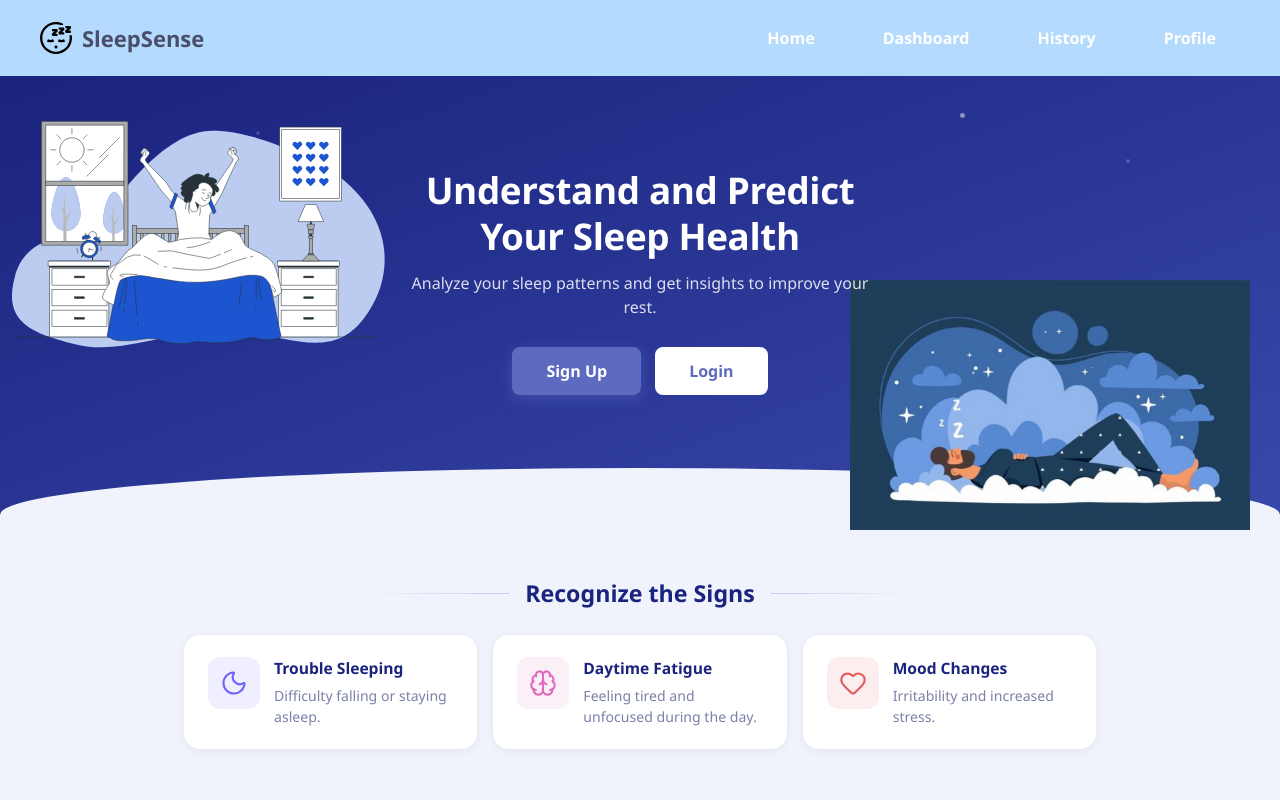
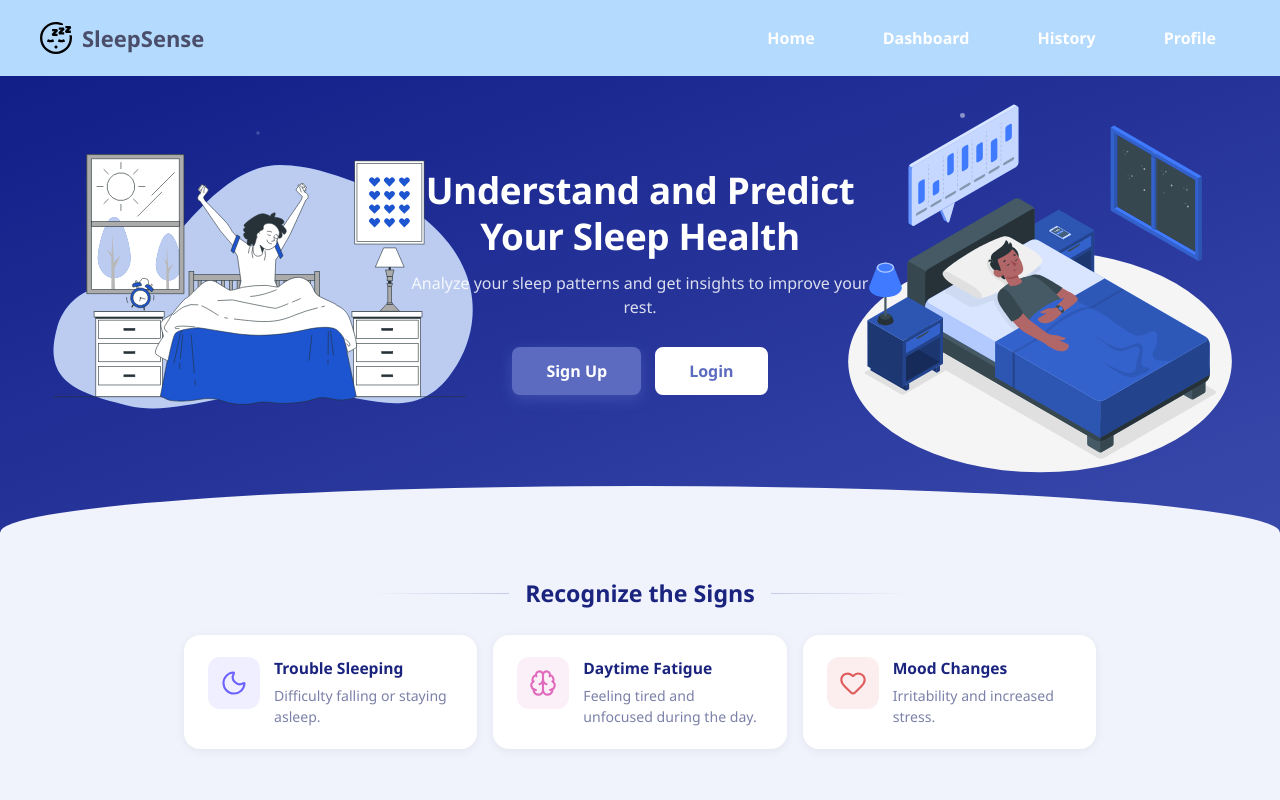
Before and after one commit to Dinuki19/SleepSense, a React app in the folder frontend/: page / in a window 1280 px wide. Shown: the top 800 px of the page. Built offline with nearby package versions, Linux system fonts and the light colour scheme; the HTML template or start-up script is replaced by a standard one.

Commit message:
did changes for landing page styling

```diff
--- a/frontend/src/pages/LandingPage.jsx
+++ b/frontend/src/pages/LandingPage.jsx
@@ -1,6 +1,6 @@
 import { useNavigate } from "react-router-dom";
 import illustrationLeft from "../assets/Landing_illustration.svg";
-import illustrationRight from "../assets/sleep.jpg";
+import illustrationRight from "../assets/Sleep.svg";
 import Header from "../components/Header";
 import Footer from "../components/Footer";
 import "../styles/LandingPage.css";
--- a/frontend/src/styles/LandingPage.css
+++ b/frontend/src/styles/LandingPage.css
@@ -1,10 +1,5 @@
-/* ═══════════════════════════════════════════════════
-   LandingPage.css  –  Sleep Sense landing page styles
-   ═══════════════════════════════════════════════════ */
-
-/* ── CSS variables ─────────────────────────────────────────────── */
 :root {
-  --clr-hero-from: #1a237e;
+  --clr-hero-from: #121e88;
   --clr-hero-to: #3949ab;
   --clr-cloud: #c5cae9;
   --clr-body-bg: #f0f2fc;
@@ -64,7 +59,7 @@ body {
 .hero::after {
   content: "";
   position: absolute;
-  bottom: -2px;
+  bottom: -20px;
   left: 0;
   right: 0;
   height: 70px;
@@ -99,22 +94,22 @@ body {
 
 /* Left illustration: upper-left, blending into hero */
 .hero-illus--left {
-  width: 400px;
-  left: 0;
-  top: 20px;
+  width: 450px;
+  left: 40px;
+  top: 50px;
   bottom: 0;
-  height: 100%;
+  height: 150%;
   object-position: left top;
 }
 
 /* Right illustration: lower-right, offset downward */
 .hero-illus--right {
   width: 400px;
-  right: 30px;;
-  bottom: 0;
-  top: 40px;
+  right: 40px;
+  bottom: 50px;
+  top: 10px;
   height: 90%;
-  object-position: right bottom;
+  object-position: right top;
 }
 
 /* ── Hero text content ──────────────────────────────────────────── */
```
Also changed, not shown: frontend/src/assets/Sleep.svg (added), frontend/src/assets/sleep.jpg (deleted).
